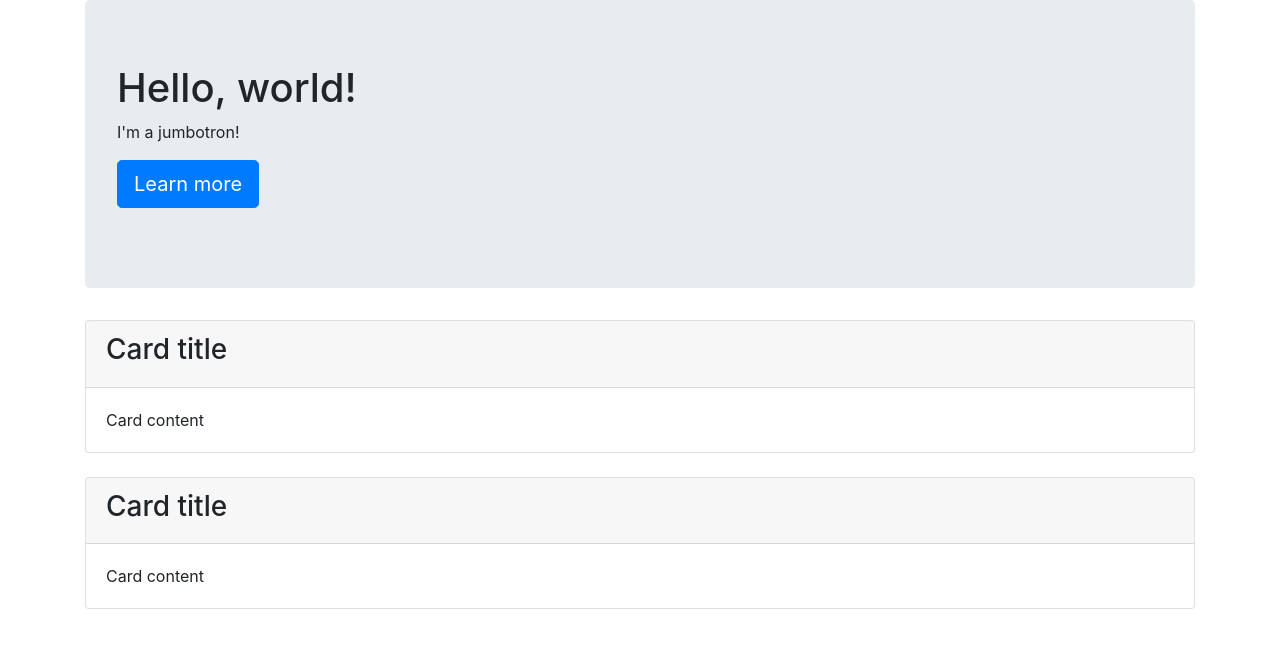
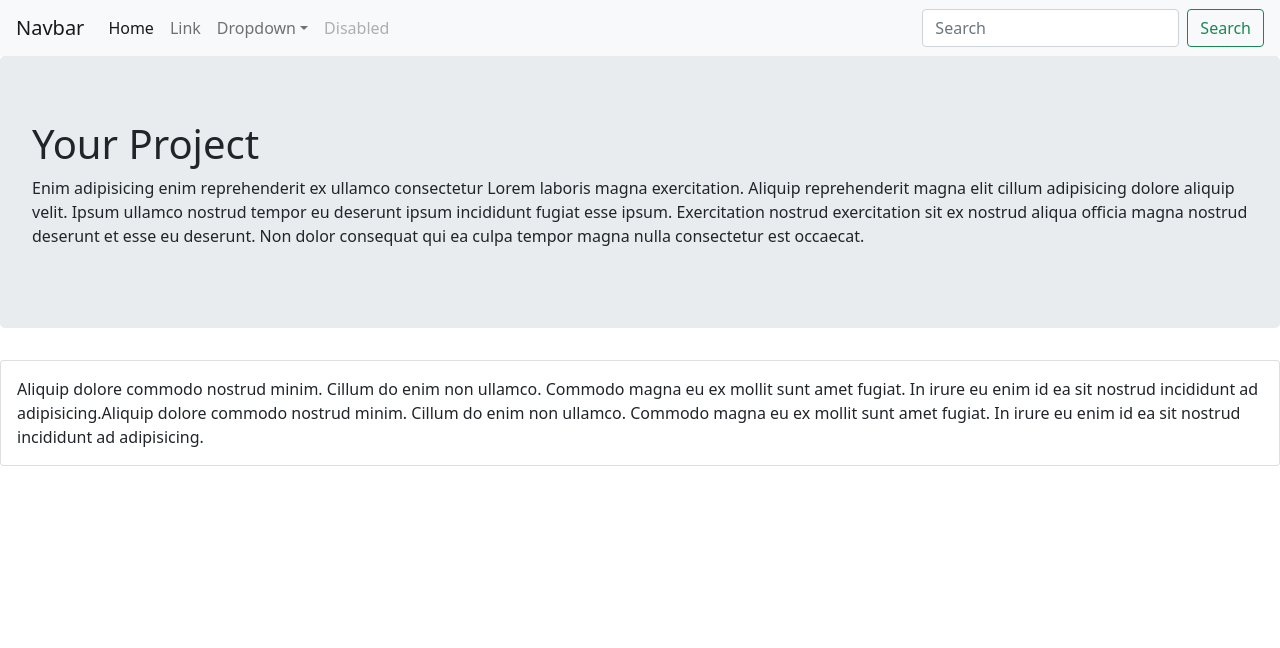
Before and after one commit to juhuyoon/ReactTest, a React (Create React App) app: page / in a window 1280 px wide. Shown: the top 648 px of the page. Built offline with nearby package versions, Linux system fonts and the light colour scheme.

Commit message:
saving for next branch

```diff
--- a/package.json
+++ b/package.json
@@ -6,6 +6,7 @@
     "@testing-library/jest-dom": "^5.11.4",
     "@testing-library/react": "^11.1.0",
     "@testing-library/user-event": "^12.1.10",
+    "bootstrap": "^5.0.0",
     "react": "^17.0.2",
     "react-dom": "^17.0.2",
     "react-scripts": "4.0.3",
--- a/src/App.js
+++ b/src/App.js
@@ -1,8 +1,16 @@
 import React from "react";
-import HelloBootstrap from "./components/HelloBootstrap";
+import Card from './components/Card';
+import Jumbotron from './components/Jumbotron';
+import Navbar from './components/Navbar';
 
 function App() {
-  return <HelloBootstrap />;
+  return (
+    <div>
+      <Navbar />
+      <Jumbotron />
+      <Card />
+    </div>
+  );
 }
 
 export default App;
--- /dev/null
+++ b/src/components/Card.js
@@ -0,0 +1,19 @@
+import React from "react";
+
+function Card() {
+  return (
+    <div className="card">
+      <div className="card-body">
+        <p className="card-text">
+          Aliquip dolore commodo nostrud minim. Cillum do enim non ullamco. Commodo magna eu ex
+          mollit sunt amet fugiat. In irure eu enim id ea sit nostrud incididunt ad
+          adipisicing.Aliquip dolore commodo nostrud minim. Cillum do enim non ullamco. Commodo
+          magna eu ex mollit sunt amet fugiat. In irure eu enim id ea sit nostrud incididunt ad
+          adipisicing.
+        </p>
+      </div>
+    </div>
+  );
+}
+
+export default Card;
--- a/src/components/HelloBootstrap.js
+++ /dev/null
@@ -1,33 +0,0 @@
-import React from "react";
-
-function HelloBootstrap() {
-  return (
-    <div className="container">
-      <div className="jumbotron">
-        <h1>Hello, world!</h1>
-        <p>I'm a jumbotron!</p>
-        <p>
-          <button className="btn btn-primary btn-lg">Learn more</button>
-        </p>
-      </div>
-      <div className="card mb-4">
-        <div className="card-header">
-          <h3>Card title</h3>
-        </div>
-        <div className="card-body">
-          <p className="card-text">Card content</p>
-        </div>
-      </div>
-      <div className="card mb-4">
-        <div className="card-header">
-          <h3>Card title</h3>
-        </div>
-        <div className="card-body">
-          <p className="card-text">Card content</p>
-        </div>
-      </div>
-    </div>
-  );
-}
-
-export default HelloBootstrap;
--- /dev/null
+++ b/src/components/Jumbotron.js
@@ -0,0 +1,18 @@
+import React from "react";
+
+function Jumbotron() {
+  return (
+    <div className="jumbotron">
+      <h1>Your Project</h1>
+      <p>
+        Enim adipisicing enim reprehenderit ex ullamco consectetur Lorem laboris magna exercitation.
+        Aliquip reprehenderit magna elit cillum adipisicing dolore aliquip velit. Ipsum ullamco
+        nostrud tempor eu deserunt ipsum incididunt fugiat esse ipsum. Exercitation nostrud
+        exercitation sit ex nostrud aliqua officia magna nostrud deserunt et esse eu deserunt. Non
+        dolor consequat qui ea culpa tempor magna nulla consectetur est occaecat.
+      </p>
+    </div>
+  );
+}
+
+export default Jumbotron;
--- /dev/null
+++ b/src/components/Navbar.js
@@ -0,0 +1,79 @@
+import React from "react";
+
+function Navbar() {
+  return (
+    <nav className="navbar navbar-expand-lg navbar-light bg-light">
+      <a className="navbar-brand" href="#">
+        Navbar
+      </a>
+      <button
+        className="navbar-toggler"
+        data-toggle="collapse"
+        data-target="#navbarSupportedContent"
+        aria-controls="navbarSupportedContent"
+        aria-expanded="false"
+        aria-label="Toggle navigation"
+      >
+        <span className="navbar-toggler-icon" />
+      </button>
+
+      <div className="collapse navbar-collapse" id="navbarSupportedContent">
+        <ul className="navbar-nav mr-auto">
+          <li className="nav-item active">
+            <a className="nav-link" href="#">
+              Home <span className="sr-only">(current)</span>
+            </a>
+          </li>
+          <li className="nav-item">
+            <a className="nav-link" href="#">
+              Link
+            </a>
+          </li>
+          <li className="nav-item dropdown">
+            <a
+              className="nav-link dropdown-toggle"
+              href="#"
+              id="navbarDropdown"
+              role="button"
+              data-toggle="dropdown"
+              aria-haspopup="true"
+              aria-expanded="false"
+            >
+              Dropdown
+            </a>
+            <div className="dropdown-menu" aria-labelledby="navbarDropdown">
+              <a className="dropdown-item" href="#">
+                Action
+              </a>
+              <a className="dropdown-item" href="#">
+                Another action
+              </a>
+              <div className="dropdown-divider" />
+              <a className="dropdown-item" href="#">
+                Something else here
+              </a>
+            </div>
+          </li>
+          <li className="nav-item">
+            <a className="nav-link disabled" href="#">
+              Disabled
+            </a>
+          </li>
+        </ul>
+        <form className="form-inline my-2 my-lg-0">
+          <input
+            className="form-control mr-sm-2"
+            type="search"
+            placeholder="Search"
+            aria-label="Search"
+          />
+          <button className="btn btn-outline-success my-2 my-sm-0" type="submit">
+            Search
+          </button>
+        </form>
+      </div>
+    </nav>
+  );
+}
+
+export default Navbar;
--- a/src/index.js
+++ b/src/index.js
@@ -1,5 +1,6 @@
 import React from "react";
 import ReactDOM from "react-dom";
 import App from "./App";
+import 'bootstrap/dist/css/bootstrap.min.css';
 
 ReactDOM.render(<App />, document.getElementById("root"));
```
Also changed, not shown: 2 other files (tests, documents, lock files or other folders).
